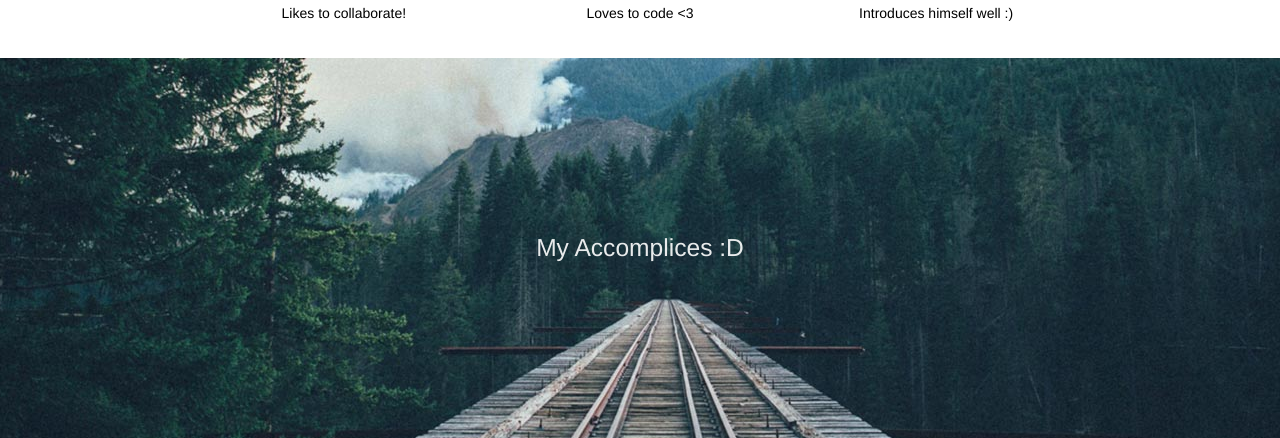
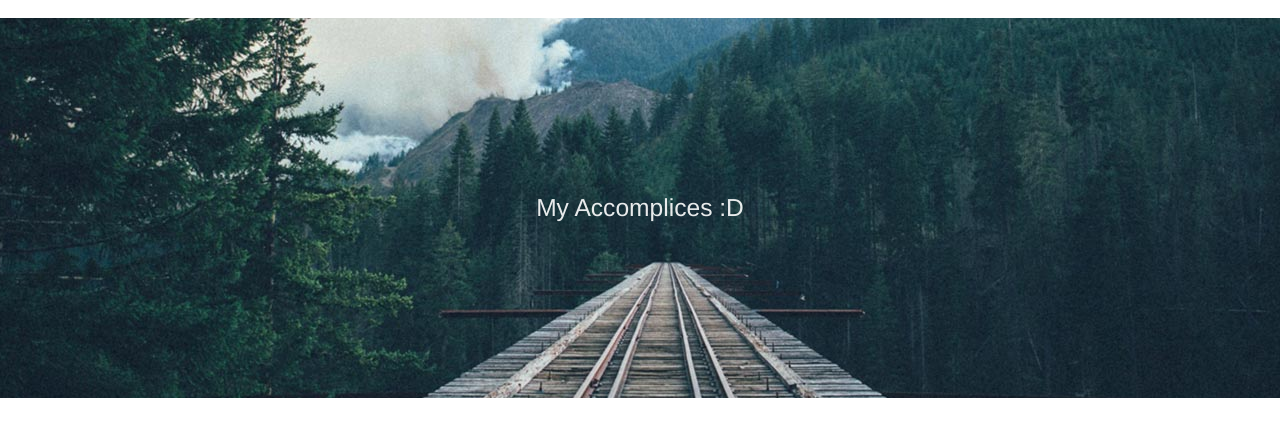
Before and after one commit to ashwin-sp/me, a plain HTML site: page index.html in a window 1280 px wide. Shown: the part 603-1041 px from the top of the page. After the commit the page ends 1001 px from the top, so only its background shows below. Drawn offline with nearby package versions, Linux system fonts and the light colour scheme.

Commit message:
Update index.html

```diff
--- a/index.html
+++ b/index.html
@@ -62,7 +62,7 @@
           <div class="card-block">
           <h4 style="color: #1188DE;text-align: center; cursor: grab;"
             onclick="window.open('https://github.com/ashwinbhai1994','_blank');">Contributions</h3>
-          <p class="card-text" style="color: #000000;text-align: center; cursor: default;">Likes to collaborate!</p>
+          <!-- <p class="card-text" style="color: #000000;text-align: center; cursor: default;">Likes to collaborate!</p> -->
           </div>
       </div>
     </div>
@@ -72,7 +72,7 @@
             <div class="card-block">
             <h4 style="color: #1188DE;text-align: center; cursor: grab;"
             onclick="window.open('https://www.codechef.com/users/ashwin1994','_blank');">Submissions</h3>
-            <p class="card-text" style="color: #000000;text-align: center; cursor: default;">Loves to code <3</p>
+            <!-- <p class="card-text" style="color: #000000;text-align: center; cursor: default;">Loves to code <3</p> -->
           </div>
       </div>
     </div>
@@ -82,7 +82,7 @@
             <div class="card-block">
             <h4 style="color: #1188DE;text-align: center; cursor: grab;"
             onclick="window.open('https://www.linkedin.com/in/ashwin-s-b03a09a3/','_blank');">About</h3>
-            <p class="card-text" style="color: #000000;text-align: center; cursor: default;">Introduces himself well :)</p>
+            <!-- <p class="card-text" style="color: #000000;text-align: center; cursor: default;">Introduces himself well :)</p> -->
             </div>
       </div>
     </div>
```
